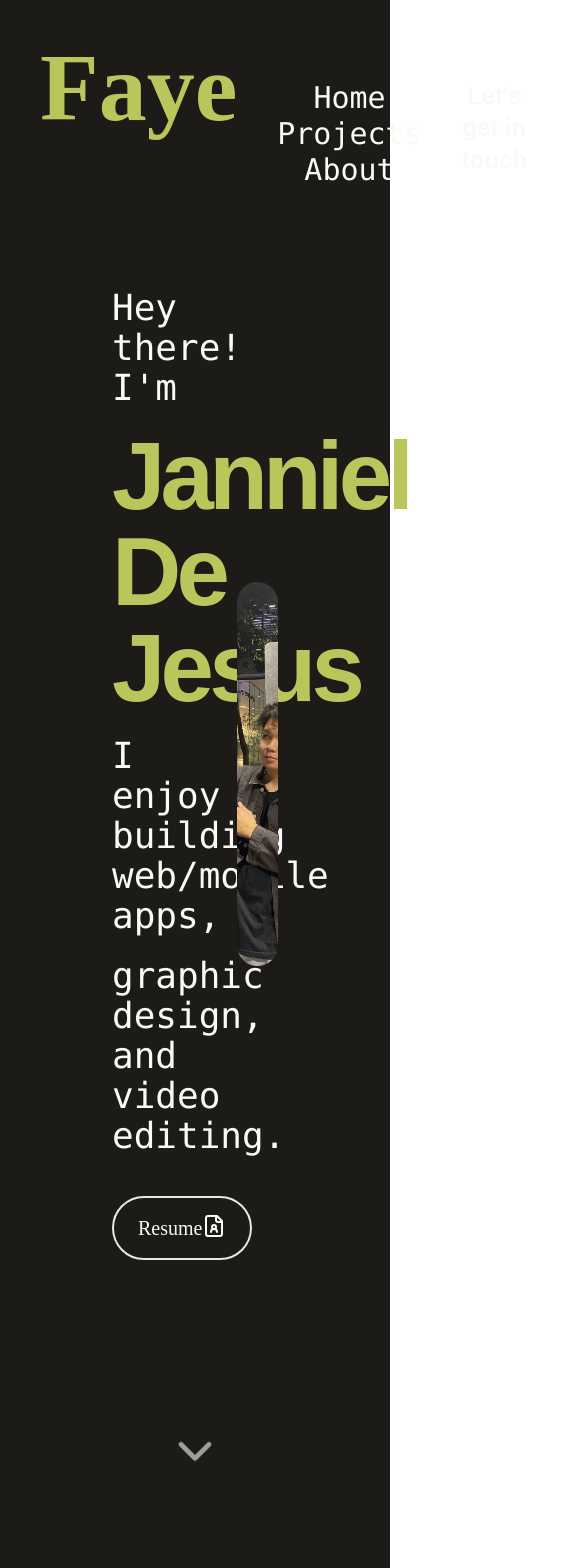
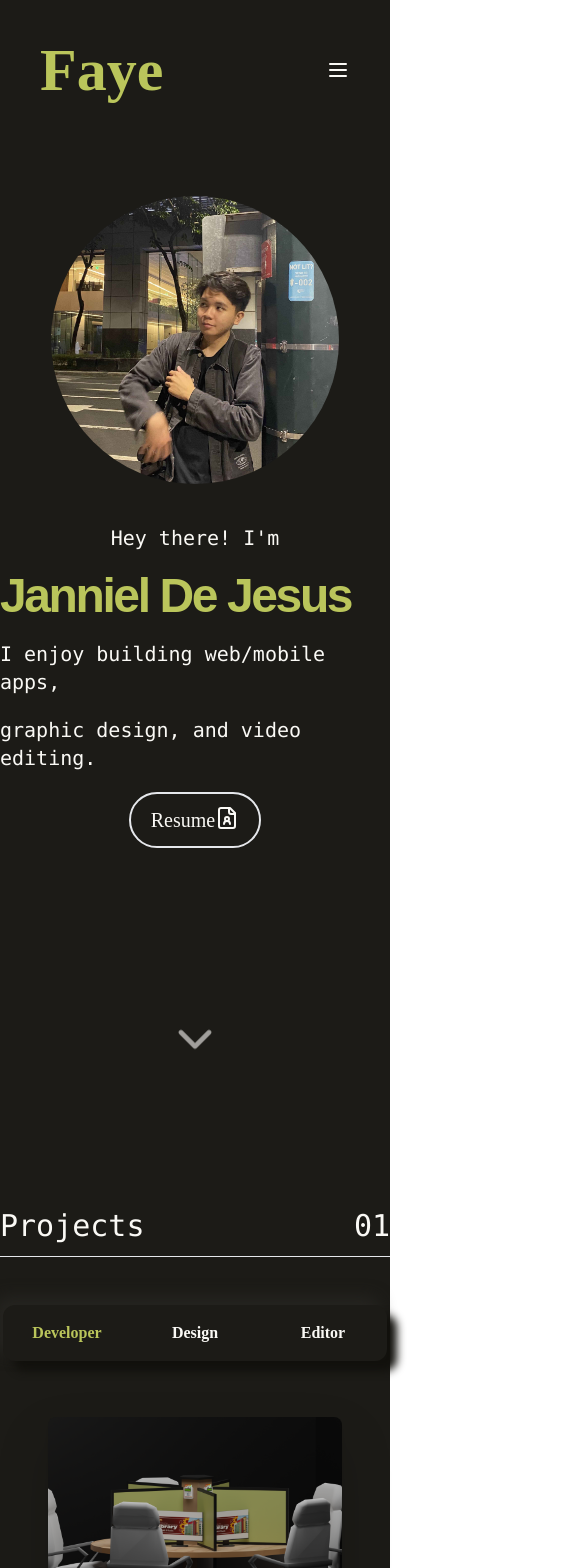
Before and after one commit to Janniel/portfolio, a React (Vite) app: page / in a window 390 px wide. Shown: the top 1568 px of the page, 585 px wide, since content can reach past the window. Built offline with nearby package versions, Linux system fonts and the light colour scheme; a web font is replaced by a local one.

Commit message:
style: apply responsiveness for all components

```diff
--- a/src/components/AboutMe.tsx
+++ b/src/components/AboutMe.tsx
@@ -11,8 +11,8 @@ export default function AboutMe() {
           </div>
         </div>
 
-        <div className="containers grid grid-cols-2 mx-auto pt-20 justify-between items-center">
-          <div className="container mx-auto px-32 justify-between">
+        <div className="containers grid grid-cols-1 xl:grid-cols-2 mx-auto pt-20 justify-between items-center">
+          <div className="container order-2 xl:order-1 mx-auto px-32 justify-between">
             <div className="font-mono text-lg text-my-white">
               I’m{" "}
               <strong className="text-faye text-xl">
@@ -52,10 +52,10 @@ export default function AboutMe() {
               knowledge.
             </div>
           </div>
-          <div className="justify-between items-center w-3/5 hover:scale-[1.03] duration-200">
+          <div className="order-1 xl:order-2 justify-between items-center w-3/5 hover:scale-[1.03] mx-auto xl:mx-0 pb-10 xl:pb-0 duration-200">
             <img
               src="src/images/aboutme-pic.jpg"
-              className="rounded-2xl shadow-[0.625rem_0.625rem_0.5rem_0_rgb(18,17,13),-0.5rem_-0.5rem_0.5rem_0_rgb(18,17,13)]"
+              className="rounded-2xl drop-shadow-2xl"
               alt=""
               loading="lazy"
             />
--- a/src/components/Contact.tsx
+++ b/src/components/Contact.tsx
@@ -3,16 +3,16 @@ export default function Contact() {
     <section id="contact" className="bg-black">
       <div className="container mx-auto pt-12 pb-48">
         <div className="pt-28 mx-auto text-left">
-          <h1 className="text-my-white font-tasa font-bold text-9xl tracking-wider">
+          <h1 className="text-my-white font-tasa font-bold text-7xl text-center lg:text-left lg:text-9xl tracking-wider">
             Let's Talk !
           </h1>
         </div>
-        <div className="container grid grid-cols-2 gap-10 pt-20">
+        <div className="container grid grid-cols-1 xl:grid-cols-2 gap-10 pt-20">
           <div>
             <h2 className="text-my-white font-tasa tracking-wider text-3xl pb-3 border-b-2">
               Email
             </h2>
-            <p className="text-my-white font-tasa font-black text-4xl py-5 hover:scale-[1.03] hover:text-faye duration-200">
+            <p className="text-my-white font-tasa font-black text-3xl xl:text-4xl py-5 hover:scale-[1.03] hover:text-faye duration-200">
               dejesusjannielandrei@gmail.com
             </p>
           </div>
@@ -20,7 +20,7 @@ export default function Contact() {
             <h2 className="text-my-white border-b-2 font-tasa tracking-wider text-3xl pb-3">
               Linkedin
             </h2>
-            <p className="text-my-white font-tasa font-black text-4xl py-5 hover:scale-[1.03] hover:text-faye duration-200">
+            <p className="text-my-white font-tasa font-black text-3xl xl:text-4xl py-5 hover:scale-[1.03] hover:text-faye duration-200">
               https://www.linkedin.com/in/janniel32/
             </p>
           </div>
--- a/src/components/Header.tsx
+++ b/src/components/Header.tsx
@@ -1,11 +1,19 @@
+import { Menu, X } from "lucide-react";
+import { useState } from "react";
+
 export default function Header() {
+  const [isOpen, setIsOpen] = useState(false);
+  const toggleNavbar = () => {
+    setIsOpen(!isOpen);
+  };
+
   return (
-    <header id="home" className="bg-my-black p-10 h-28 z-50">
+    <header id="home" className="bg-my-black p-10 z-50">
       <div className="container mx-auto flex justify-between">
-        <div className="flex-auto text-faye font-tasa font-black text-8xl text-center">
+        <div className="flex text-faye font-tasa font-black 2xl:text-8xl xl:text-8xl lg:text-7xl lg:pt-3 md:text-6xl text-6xl text-center">
           Faye
         </div>
-        <div className="flex-auto text-my-white font-mono text-3xl text-center py-10">
+        <div className="hidden lg:flex text-my-white font-mono 2xl:text-3xl xl:text-3xl lg:text-xl text-center mx-auto py-10">
           <button
             className="px-10 hover:scale-110 transform duration-200"
             onClick={() => {
@@ -42,7 +50,7 @@ export default function Header() {
             About
           </button>
         </div>
-        <div className="flex-auto text-my-white font-poppins font-bold text-2xl text-center py-10 group">
+        <div className="hidden lg:flex text-my-white font-poppins font-bold 2xl:text-2xl xl:text-2xl lg:text-lg text-center pt-3 group">
           <button
             className="group-hover:text-faye duration-500"
             onClick={() => {
@@ -56,7 +64,64 @@ export default function Header() {
             <span className="block mx-auto max-w-0 group-hover:max-w-56 transition-all duration-700 h-1 mt-2 bg-my-white group-hover:bg-faye"></span>
           </button>
         </div>
+        <button
+          onClick={toggleNavbar}
+          className="relative lg:hidden text-my-white"
+        >
+          {isOpen ? <X /> : <Menu />}
+        </button>
       </div>
+      {isOpen && (
+        <div className="text-my-white font-mono text-lg bg-my-black drop-shadow-2xl flex flex-col lg:hidden">
+          <button
+            className="px-10 py-3 hover:bg-[#22211d] duration-200"
+            onClick={() => {
+              const element = document.getElementById("home");
+              element?.scrollIntoView({
+                behavior: "smooth",
+              });
+            }}
+          >
+            Home
+          </button>
+
+          <button
+            className="px-10 py-3 hover:bg-[#22211d] duration-200"
+            onClick={() => {
+              const element = document.getElementById("projects");
+              element?.scrollIntoView({
+                behavior: "smooth",
+              });
+            }}
+          >
+            Projects
+          </button>
+
+          <button
+            className="px-10 py-3 hover:bg-[#22211d] duration-200"
+            onClick={() => {
+              const element = document.getElementById("aboutMe");
+              element?.scrollIntoView({
+                behavior: "smooth",
+              });
+            }}
+          >
+            About
+          </button>
+
+          <button
+            className="px-10 py-3 hover:bg-[#22211d] duration-200"
+            onClick={() => {
+              const element = document.getElementById("contact");
+              element?.scrollIntoView({
+                behavior: "smooth",
+              });
+            }}
+          >
+            Contact
+          </button>
+        </div>
+      )}
     </header>
   );
 }
--- a/src/components/Hero.tsx
+++ b/src/components/Hero.tsx
@@ -11,30 +11,32 @@ export default function Hero() {
 
   return (
     <section className="bg-my-black">
-      <div className="container mx-auto flex px-28 pt-44 pb-44">
-        <div className="w-9/12 content-center space-y-5">
-          <div className="text-my-white font-mono text-4xl">Hey there! I'm</div>
-          <div className=" text-faye font-poppinsBlack font-black text-8xl tracking-tighter">
+      <div className="container max-w mx-auto flex flex-col-reverse lg:flex-row lg:pt-44 pt-14 pb-44">
+        <div className="space-y-5 mx-auto">
+          <div className="text-my-white font-mono 2xl:text-4xl xl:text-3xl lg:text-2xl md:text-xl text-xl text-center lg:text-left">
+            Hey there! I'm
+          </div>
+          <div className=" text-faye font-poppinsBlack font-black tracking-tighter 2xl:text-8xl xl:text-7xl lg:text-6xl md:text-5xl text-5xl">
             Janniel De Jesus
           </div>
-          <div className=" text-my-white font-mono text-4xl">
+          <div className=" text-my-white font-mono 2xl:text-4xl xl:text-3xl lg:text-2xl md:text-xl text-xl">
             I enjoy building web/mobile apps,
           </div>
-          <div className=" text-my-white font-mono text-4xl">
+          <div className=" text-my-white font-mono 2xl:text-4xl xl:text-3xl lg:text-2xl md:text-xl text-xl">
             graphic design, and video editing.
           </div>
-          <div className="pt-5">
+          <div className="2xl:pt-5 xl:pt-3">
             <button
               onClick={handleDownload}
-              className="text-my-white flex text-xl font-doto rounded-full border-2 px-6 py-4 hover:bg-faye hover:border-faye duration-300 hover:scale-110"
+              className="text-my-white flex 2xl:text-2xl xl:text-2xl md:text-xl text-xl font-doto rounded-full border-2 2xl:px-6 xl:px-6 2xl:py-4 xl:py-4 md:px-5 md:py-3 px-5 py-3 hover:bg-faye hover:border-faye duration-300 hover:scale-110 mx-auto lg:mx-0"
             >
               Resume <FileUser></FileUser>
             </button>
           </div>
         </div>
-        <div className="justify-items-center content-center">
+        <div className="justify-items-center object-right content-center mx-auto pb-10">
           <img
-            className="h-96 w-96 rounded-full object-center object-cover"
+            className="2xl:h-96 2xl:w-96 xl:h-[22rem] xl:w-[22rem] lg:h-[20rem] lg:w-[20rem] md:h-[18rem] md:w-[18rem] h-[18rem] w-[18rem] rounded-full hover:scale-[1.03] duration-200 object-cover"
             src="src/images/hero-pic.jpg"
             alt="Janniel Andrei De Jesus"
           ></img>
--- a/src/components/Projects.tsx
+++ b/src/components/Projects.tsx
@@ -11,12 +11,12 @@ export default function Projects() {
 
   const tabContent = {
     developerTab: (
-      <div className="container grid grid-cols-2 gap-10 px-12">
+      <div className="container grid grid-cols-1 lg:grid-cols-2 gap-10 px-12">
         <Card
           className="max-w bg-my-black drop-shadow-2xl border-none hover:scale-[1.03] duration-200"
           imgSrc="src/images/dev-soar-pic.png"
         >
-          <h5 className="text-3xl font-bold font-mono text-my-white border-b-2 pb-2 flex w-full">
+          <h5 className="text-3xl font-bold font-mono text-my-white border-b-2 pb-2">
             SOAR: Capstone System
           </h5>
           <p className="text-my-white text-lg font-mono">
@@ -120,7 +120,7 @@ export default function Projects() {
     ),
 
     editorTab: (
-      <div className="container grid grid-cols-2 gap-7 px-12">
+      <div className="container grid grid-cols-1 lg:grid-cols-2 gap-7 px-12">
         <div className="max-w container shadow-2xl bg-my-black hover:scale-[1.03] duration-200">
           <iframe
             src="https://www.youtube.com/embed/6CMc6S7jfhs?"
@@ -229,7 +229,7 @@ export default function Projects() {
           </div>
         </div>
 
-        <div className="container flex justify-between items-center px-80 mx-auto pt-12">
+        <div className="container flex justify-between items-center mx-auto pt-12">
           <div className="mx-auto py-2 rounded-xl bg-my-black shadow-[0.625rem_0.625rem_0.5rem_0_rgb(18,17,13),-0.5rem_-0.5rem_1rem_0_rgb(38,37,33)]">
             {tabs.map((tab) => (
               <button
```
